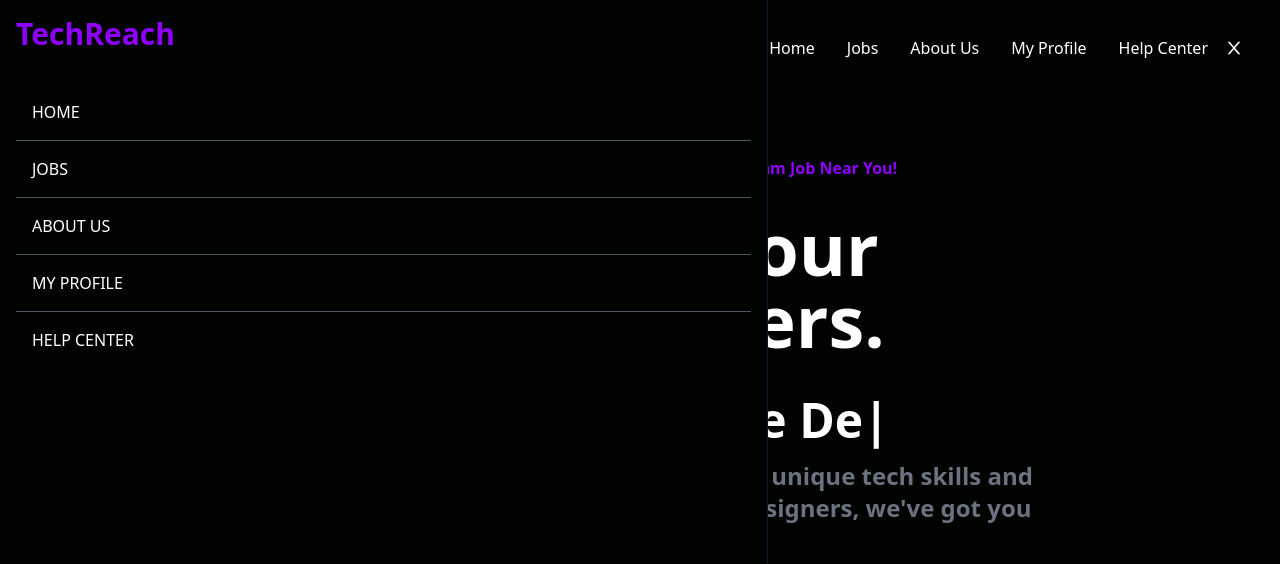
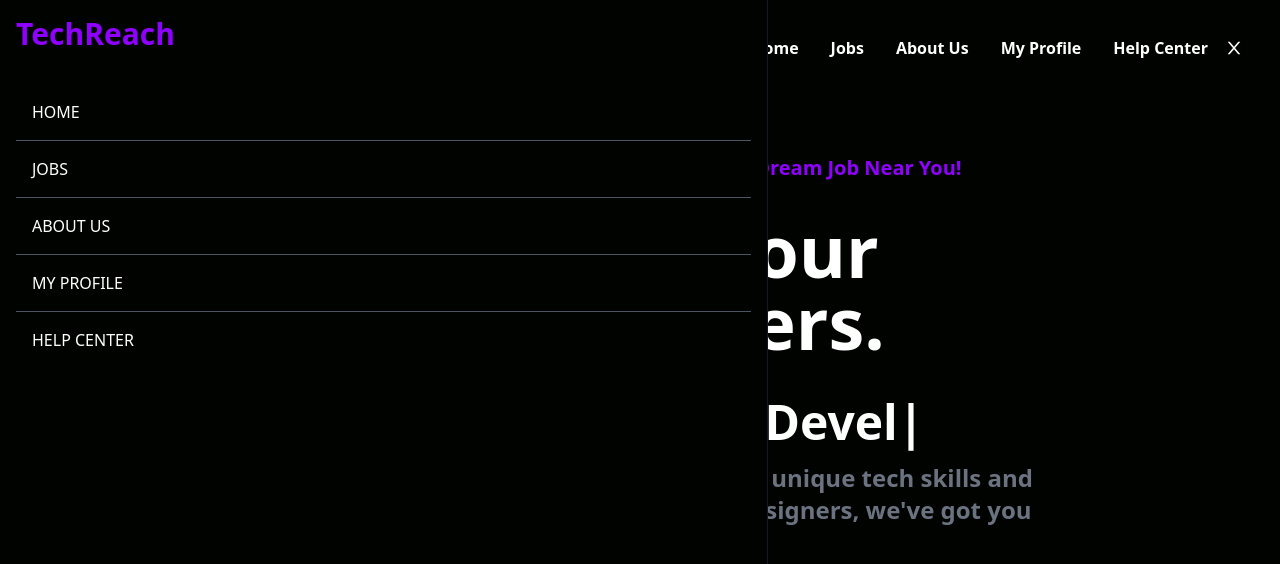
Before and after one commit to jameslee0106/JBW, a React (Create React App) app in the folder my-app/: page / in a window 1280 px wide. Shown: the top 564 px of the page. Built offline with nearby package versions, Linux system fonts and the light colour scheme; the HTML template or start-up script is replaced by a standard one.

Commit message:
some styling changes

```diff
--- a/my-app/src/components/Hero.jsx
+++ b/my-app/src/components/Hero.jsx
@@ -5,11 +5,11 @@ const Hero = () => {
   return (
     <div className='text-white'>
       <div className='max-w-[800px] mt-[-96px] w-full h-screen mx-auto text-center flex flex-col justify-center'>
-        <p className='text-[#8F00FF] font-bold p-2'>Empowering Techies Everywhere: Find Your Dream Job Near You!</p>
+        <p className='text-[#8F00FF] font-bold p-2 text-xl'>Empowering Techies Everywhere: Find Your Dream Job Near You!</p>
         <h1 className='md:text-7xl sm:text-6xl text-4xl font-bold md:py-6'>Unleash Your Superpowers.</h1>
         <div className='flex justify-center items-center'>
           <p className='md:text-5xl sm:text-4xl text-xl font-bold py-4'>Calling</p>
-          <Typed className='md:text-5xl sm:text-4xl text-xl font-bold md:pl-4 pl-2' strings={['Software Developers', 'Data Scientists', 'Cybersecurity Specialists', 'UX/UI Designers']} typeSpeed={120} backSpeed={140} loop />
+          <Typed className='md:text-5xl sm:text-4xl text-xl font-bold md:pl-4 pl-2' strings={['Software Developers', 'Data Scientists', 'Cybersecurity Specialists', 'UX/UI Designers']} typeSpeed={140} backSpeed={140} loop />
         </div>
         <p className='md:text-2xl text-xl font-bold text-gray-500'>Discover job opportunities that match your unique tech skills and talents. From software developers to UX designers, we've got you covered.</p>
         <button className='bg-[#8F00FF] w-[200px] rounded-md font-medium my-6 mx-auto py-3 text-[#F5F6FB]'>Get Started</button>
--- a/my-app/src/components/Navbar.jsx
+++ b/my-app/src/components/Navbar.jsx
@@ -12,11 +12,11 @@ export const Navbar = () => {
     <div className=' text-white flex justify-between items-center h-24 max-w-[1240px] mx-auto px-4'>
       <h1 className='w-full text-3xl font-bold text-[#8F00FF]'>TechReach</h1>
       <ul className='hidden md:flex'>
-        <li className='p-4'>Home</li>
-        <li className='p-4'>Jobs</li>
-        <li className='p-4 whitespace-nowrap'>About Us</li>
-        <li className='p-4 whitespace-nowrap'>My Profile</li>
-        <li className='p-4 whitespace-nowrap'>Help Center</li>
+        <li className='p-4 font-semibold'>Home</li>
+        <li className='p-4 font-semibold'>Jobs</li>
+        <li className='p-4 whitespace-nowrap font-semibold'>About Us</li>
+        <li className='p-4 whitespace-nowrap font-semibold'>My Profile</li>
+        <li className='p-4 whitespace-nowrap font-semibold'>Help Center</li>
       </ul>
     <div onClick={handleNav}>
         {!nav ? <AiOutlineClose size={20}/> : <AiOutlineMenu size={20} />}
@@ -24,7 +24,7 @@ export const Navbar = () => {
     <div className={!nav ? 'fixed left-0 top-0 w-[60%] h-full border-r border-r-gray-900 bg-[#000300] ease-in-out duration-500' : 'fixed left-[-100%]'}>
     <h1 className='w-full text-3xl font-bold text-[#8F00FF] m-4'>TechReach</h1>
     <ul className='uppercase p-4 '>
-      <li className='p-4 border-b border-gray-600'>Home</li>
+      <li className='p-4 border-b border-gray-600 '>Home</li>
       <li className='p-4 border-b border-gray-600'>Jobs</li>
       <li className='p-4 border-b border-gray-600'>About Us</li>
       <li className='p-4 border-b border-gray-600'>My Profile</li>
@@ -34,16 +34,3 @@ export const Navbar = () => {
   </div>
   )
 }
-
-
-// <div className={!nav ? 'fixed left-0 top-0 w-[60%] h-full border-r border-r-gray-900 bg-[#000300] ease-in-out duration-500' : 'fixed left-[-100%]'}>
-// <h1 className='w-full text-3xl font-bold text-[#0892d0] m-4'>TechReach</h1>
-
-// <ul className='uppercase p-4 '>
-//   <li className='p-4 border-b border-gray-600'>Home</li>
-//   <li className='p-4 border-b border-gray-600'>Jobs</li>
-//   <li className='p-4 border-b border-gray-600'>About Us</li>
-//   <li className='p-4 border-b border-gray-600'>My Profile</li>
-//   <li className='p-4'>Help Center</li>
-// </ul>
-// </div>
```
